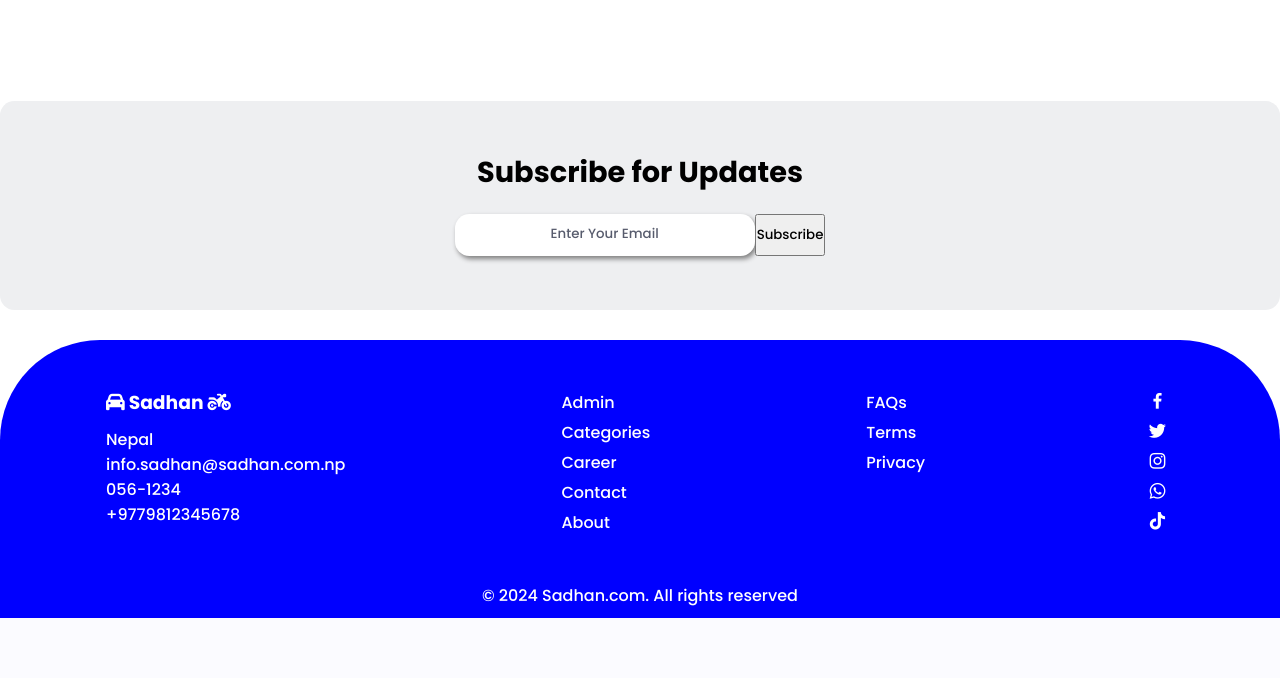
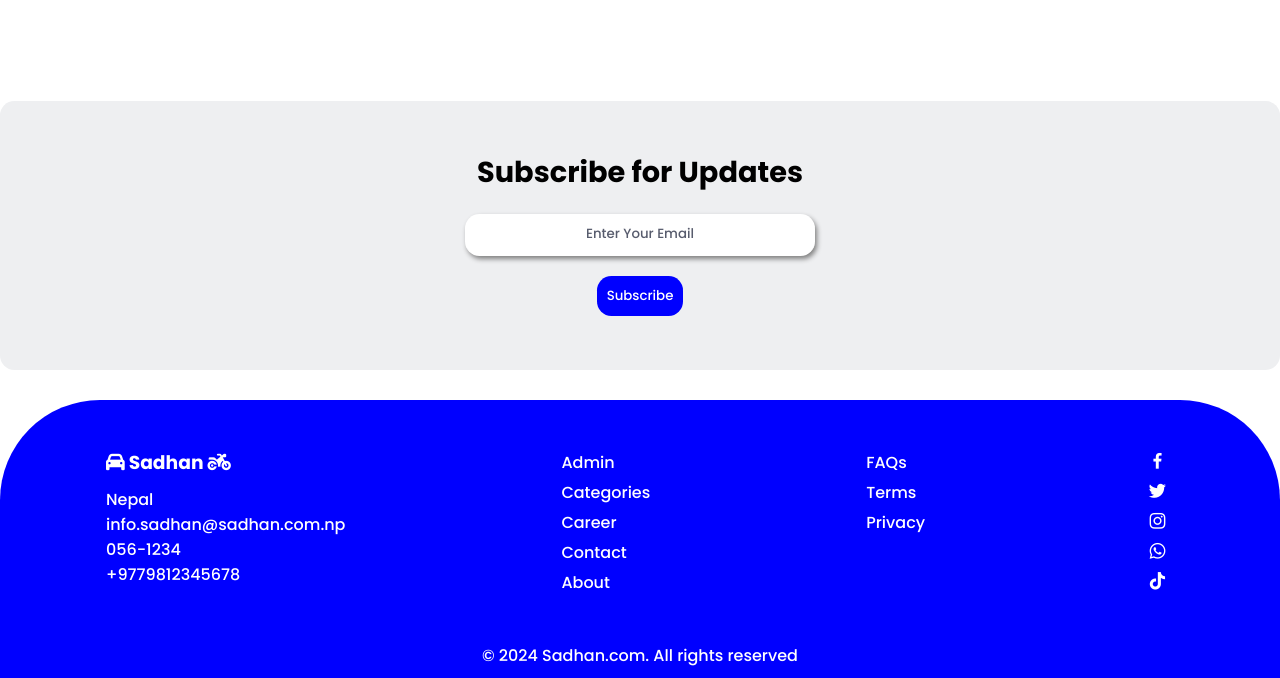
Before and after one commit to KooSL/Vehicle-Rental-System-PHP, a PHP site: page /contact.php in a window 1280 px wide. Shown: the part 917-1595 px from the top of the page. Before the commit the page ends 1535 px from the top, so only its background shows below. Run offline with PHP 8.4, Linux system fonts and the light colour scheme; some libraries are stand-ins or nearby versions.

Commit message:
Add files via upload

```diff
--- a/css/style.css
+++ b/css/style.css
@@ -32,6 +32,7 @@ html::-webkit-scrollbar{
 
 section{
     padding: 50px 100px;
+
 }
 header{
     position: fixed;
@@ -371,7 +372,7 @@ header{
 }
 
 .vehicles-container .box .box-img{
-    cursor: pointer;
+    /* cursor: pointer; */
     background-color: white;
     width: 100%;
     height: 200px;
@@ -417,6 +418,17 @@ header{
     /* color: green; */
     /* margin: 0.2rem 0 0.5rem; */
     padding: 0 10px;
+}
+
+.vehicles-container .box .cost{
+    color: green;
+    /* justify-content: space-between; */
+    /* display: flex; */
+}
+
+.vehicles-container .box .cost .avaibility{
+    /* text-align: right; */
+    font-size: 15px;
 }
 
 .vehicles-container .box .cost p{
@@ -557,13 +569,10 @@ header{
 }
 
 .newsletter{
+    text-align: center;
     background: #eeeff1;
-    display: flex;
-    flex-direction: column;
-    align-items: center;
     margin-bottom: 30px;
     border-radius: 0.9rem;
-    /* width: 50%; */
 }
 
 .newsletter h2{
@@ -573,15 +582,12 @@ header{
 
 .newsletter .box{
     margin-top: 1rem;
-    /* background: #ffffff; */
     border-radius: 0.9rem;
     padding: 4px 8px;
-    display: flex;
-    justify-content: space-between;
 }
 
 .newsletter .box input{
-    width: 300px;
+    width: 350px;
     padding: 10px;
     outline: none;
     border-width: 0 0 2px;
@@ -589,7 +595,6 @@ header{
     transition: all ease-in-out 0.3s;
     box-shadow: 2px 3px 5px gray;
     border-radius: 0.9rem;
-
 }
 
 .newsletter input:hover{
@@ -598,14 +603,17 @@ header{
     border-radius: 0.9rem;
 }
 
-.newsletter .box .btn{
-    background: blue;
+.newsletter .box button{
+    background-color: blue;
     color: #fff;
-    padding: 8px 20px;
+    border: none;
+    padding: 10px;
     border-radius: 0.9rem;
+    cursor: pointer;
+    margin-top: 20px;
 }
 
-.newsletter .box .btn:hover{
+.newsletter .box button:hover{
     background-color: gold;
     color: black;
 }
```
